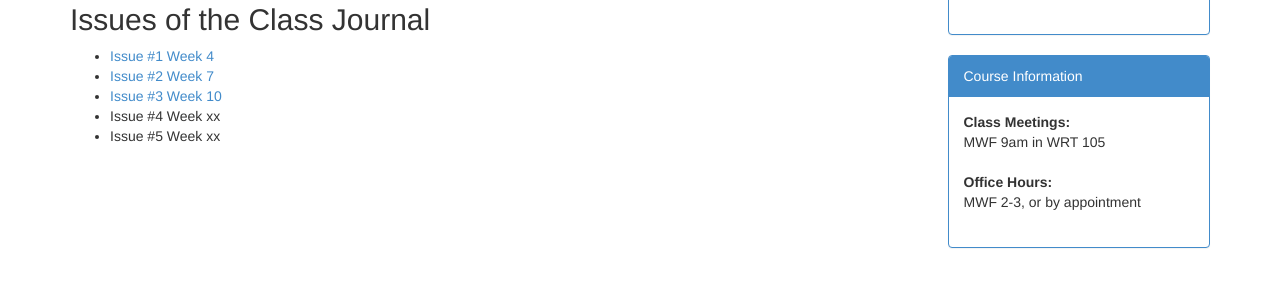
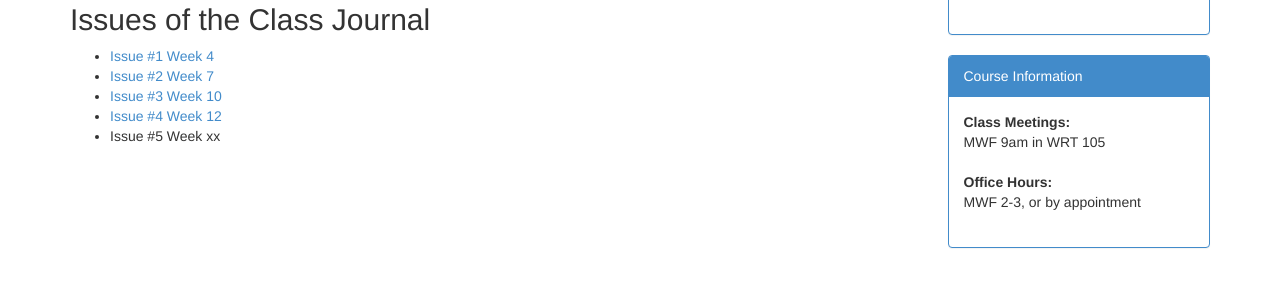
Before and after one commit to theronhitchman/euclidean-geometry, a Jekyll site: the page built from journal/index.md, in a window 1280 px wide. Shown: the part 418-718 px from the top of the page. Built offline with Jekyll 4.4.1, drawn with Linux system fonts in a browser that asks for light colours; nearby versions of some CDN libraries.

Commit message:
move issue 04 of journal and create link

```diff
--- a/journal/index.md
+++ b/journal/index.md
@@ -24,5 +24,5 @@ the [page about writing][writing].
 - [Issue #1 Week 4]({{site.baseurl}}/journal/2014F/issue01/TEG01.pdf)
 - [Issue #2 Week 7]({{site.baseurl}}/journal/2014F/issue02/TEG02.pdf)
 - [Issue #3 Week 10]({{site.baseurl}}/journal/2014F/issue03/TEG03.pdf)
-- Issue #4 Week xx
+- [Issue #4 Week 12]({{site.baseurl}}/journal/2014F/issue04/TEG04.pdf)
 - Issue #5 Week xx
```
Also changed, not shown: 2 other files.
